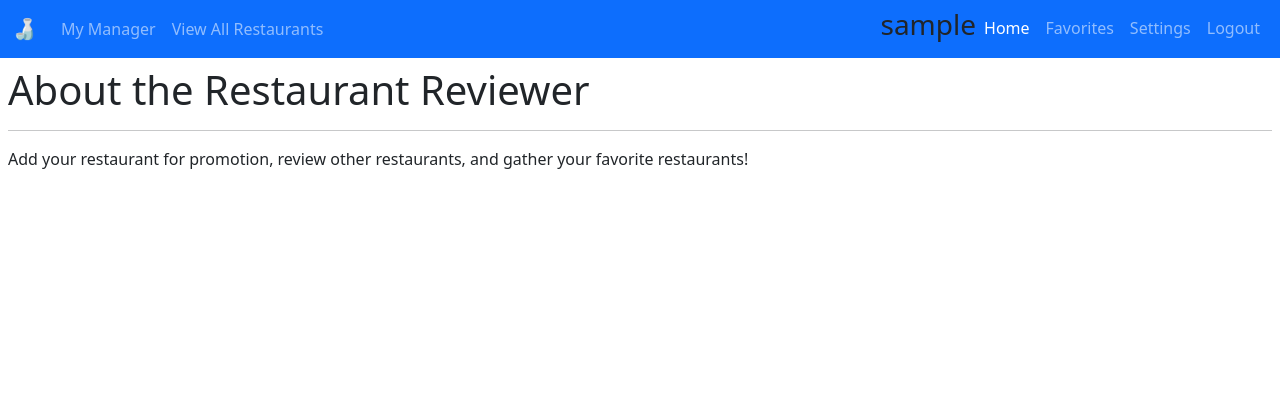
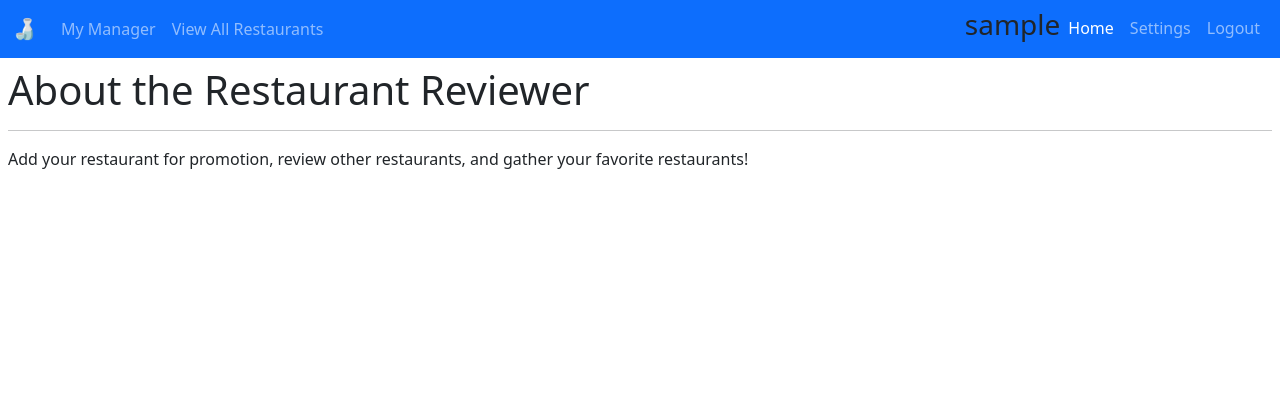
Before and after one commit to ahung1709/project3restaurants, a Django app: page /about/ in a window 1280 px wide. Shown: the top 420 px of the page. Run offline with Django 4.2, Linux system fonts and the light colour scheme; the visitor is signed in with stand-in values (Sample User, id 1).

Commit message:
remove favorites nav

```diff
--- a/main_app/templates/base.html
+++ b/main_app/templates/base.html
@@ -32,9 +32,6 @@
                     {% if user.is_authenticated %}
                         <h3>{{ user.username }}</h3>
                         <a class="nav-link active" aria-current="page" href="#">Home</a>
-
-                        <a class="nav-link" href="{%url 'favorites'%}">Favorites</a>
-
                         <a class="nav-link" href="{% url 'user_profile' %}">Settings</a>
                         <a class="nav-link" href="{% url 'logout' %}">Logout</a>
                     {% else %}
```
